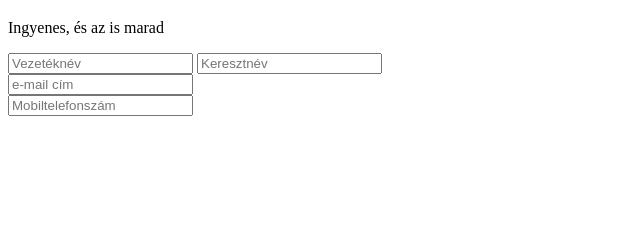
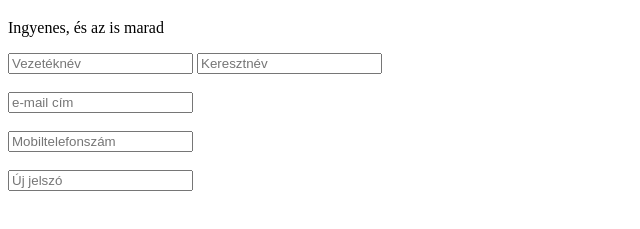
Before and after one commit to Csattila123/Regisztracio, a plain HTML site: page index.html in a window 1280 px wide. Shown: the part 61-290 px from the top of the page, without its empty margins (0-640 px from the left). Drawn offline with Linux system fonts and the light colour scheme.

Commit message:
inputok készen

```diff
--- a/index.html
+++ b/index.html
@@ -10,9 +10,10 @@
     <h1>Regisztráció</h1>
     <p>Ingyenes, és az is marad</p>
     <input type="text" placeholder="Vezetéknév">
-    <input type="text" placeholder="Keresztnév"> <br>
-    <input type="text" placeholder="e-mail cím"> <br>
-    <input type="number" placeholder="Mobiltelefonszám">
+    <input type="text" placeholder="Keresztnév"> <br> <br>
+    <input type="text" placeholder="e-mail cím"> <br> <br>
+    <input type="number" placeholder="Mobiltelefonszám"> <br> <br>
+    <input type="password" placeholder="Új jelszó"> <br> <br>
 
 </body>
 </html>
```
